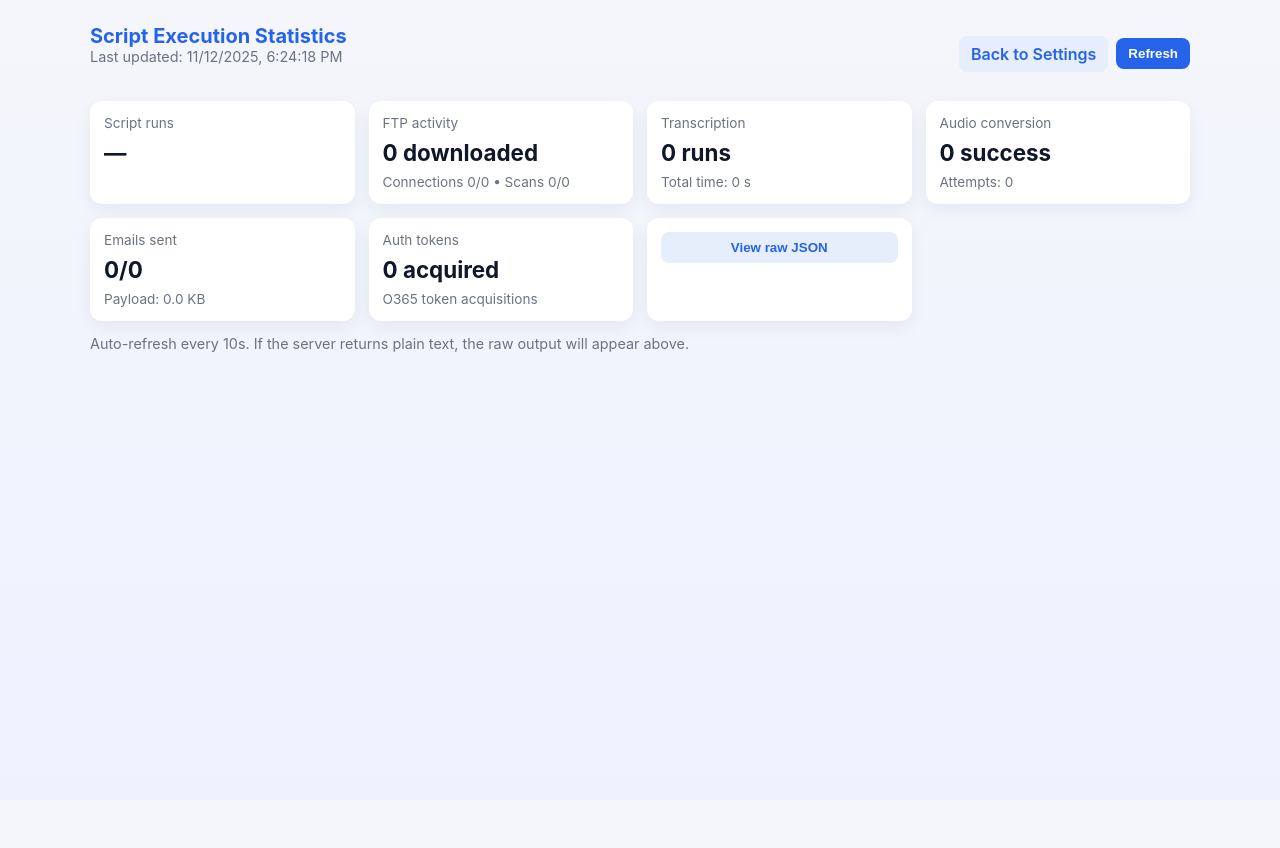
After one commit to SuperSmayMCM/VoicemailEmailBot, a Flask app: page /statistics in a window 1280 px wide. The commit adds this page. Run offline with Flask 3, Linux system fonts and the light colour scheme; the visitor is signed in with stand-in values (Sample User, id 1); data that the repository does not hold is empty.

Commit message:
Basic stats page

```diff
--- a/server.py
+++ b/server.py
@@ -203,6 +203,14 @@ def save_mailbox_emails(data):
     with open(MAILBOX_EMAILS_PATH, 'w') as f:
         json.dump(data, f, indent=4)
 
+def get_statistics():
+    """Loads statistics from statistics.json."""
+    stats_path = 'statistics.json'
+    if os.path.exists(stats_path):
+        with open(stats_path, 'r') as f:
+            return json.load(f)
+    return {}
+
 @app.route('/login', methods=['GET', 'POST'])
 def login():
     if request.method == 'POST':
@@ -255,12 +263,26 @@ def logs():
     # The initial content is now just a placeholder, JS will fetch the real log.
     return render_template('logs.html', log_content="Loading logs...")
 
+@app.route('/statistics')
+def statistics():
+    if not session.get('logged_in'):
+        return redirect(url_for('login'))
+    # The initial content is now just a placeholder, JS will fetch the real log.
+    return render_template('statistics.html', stats_content="Loading statistics...")
+
 @app.route('/get_log_data')
 def get_log_data():
     if not session.get('logged_in'):
         return "Not authorized", 401
     with log_lock:
         return current_web_log
+
+@app.route('/get_statistics_data')
+def get_statistics_data():
+    if not session.get('logged_in'):
+        return "Not authorized", 401
+    with log_lock:
+        return get_statistics()
 
 @app.route('/save', methods=['POST'])
 def save_settings():
--- a/templates/index.html
+++ b/templates/index.html
@@ -32,6 +32,7 @@
             <h1>Voicemail Email Configuration</h1>
             <div>
                 <a href="/logs" class="button" style="background-color: #17a2b8;">View Logs</a>
+                <a href="/statistics" class="button" style="background-color: #52b817;">View Statistics</a>
                 <a href="/logout" class="button" style="background-color: #6c757d;">Logout</a>
             </div>
         </div>
--- /dev/null
+++ b/templates/statistics.html
@@ -0,0 +1,178 @@
+<!DOCTYPE html>
+<html lang="en">
+<head>
+    <meta charset="UTF-8">
+    <meta name="viewport" content="width=device-width, initial-scale=1.0">
+    <title>Script Statistics</title>
+    <style>
+        :root{
+            --bg: #f4f6fb;
+            --card: #ffffff;
+            --muted: #6b7280;
+            --accent: #2563eb;
+            --success: #16a34a;
+            --glass: rgba(255,255,255,0.6);
+        }
+        html,body{height:100%;}
+        body { font-family: -apple-system, BlinkMacSystemFont, "Segoe UI", Roboto, "Helvetica Neue", Arial, sans-serif; background: linear-gradient(180deg,var(--bg),#eef2ff); color: #111827; margin: 0; padding: 24px; }
+        .wrap { max-width:1100px; margin: 0 auto; }
+        header { display:flex; align-items:center; justify-content:space-between; gap:12px; margin-bottom:18px; }
+        h1 { margin:0; font-size:1.25rem; color:var(--accent); }
+        .controls { display:flex; gap:8px; align-items:center; }
+        .btn { background:var(--accent); color:#fff; border:none; padding:8px 12px; border-radius:8px; text-decoration:none; font-weight:600; cursor:pointer; }
+        .btn.secondary { background:#e6eefc; color:var(--accent); }
+
+        .summary { display:flex; gap:12px; align-items:center; margin-bottom:18px; }
+        .last-updated { color:var(--muted); font-size:0.9rem; }
+
+        .stats-grid { display:grid; grid-template-columns: repeat(auto-fit, minmax(220px, 1fr)); gap:14px; }
+        .card { background:var(--card); border-radius:12px; padding:14px; box-shadow: 0 6px 18px rgba(16,24,40,0.06); display:flex; flex-direction:column; gap:8px; }
+        .card .title { color:var(--muted); font-size:0.85rem; }
+        .card .value { font-size:1.4rem; font-weight:700; color:#0f172a; }
+        .sub { color:var(--muted); font-size:0.85rem; }
+
+        .row { display:flex; gap:10px; align-items:center; justify-content:space-between; }
+        .mini { display:flex; gap:8px; align-items:center; }
+        .badge { background:#eefaf1; color:var(--success); padding:4px 8px; border-radius:999px; font-weight:700; font-size:0.85rem; }
+
+        .raw-area { margin-top:14px; border-radius:8px; overflow:hidden; }
+        pre { margin:0; background:#0b1220; color:#e6eef6; padding:12px; font-family: "SF Mono", "Fira Code", Consolas, monospace; max-height:320px; overflow:auto; }
+
+        .footer { margin-top:14px; color:var(--muted); font-size:0.9rem; }
+
+        @media (max-width:520px){
+            header { flex-direction:column; align-items:flex-start; gap:8px; }
+            .summary { flex-direction:column; align-items:flex-start; }
+        }
+    </style>
+</head>
+<body>
+    <div class="wrap">
+        <header>
+            <div>
+                <h1>Script Execution Statistics</h1>
+                <div class="summary">
+                    <div class="last-updated" id="last-updated">Loading…</div>
+                </div>
+            </div>
+            <div class="controls">
+                <a href="/" class="btn secondary">Back to Settings</a>
+                <button id="refreshBtn" class="btn">Refresh</button>
+            </div>
+        </header>
+
+        <main>
+            <section class="stats-grid" id="statsGrid">
+                <!-- cards injected here -->
+            </section>
+
+            <div class="raw-area" id="rawArea" hidden>
+                <pre id="rawPre">Loading statistics...</pre>
+            </div>
+
+            <div class="footer">Auto-refresh every 10s. If the server returns plain text, the raw output will appear above.</div>
+        </main>
+    </div>
+
+    <script>
+        const statsGrid = document.getElementById('statsGrid');
+        const rawArea = document.getElementById('rawArea');
+        const rawPre = document.getElementById('rawPre');
+        const lastUpdated = document.getElementById('last-updated');
+        const refreshBtn = document.getElementById('refreshBtn');
+
+        function fmtNumber(n){ return (n===undefined || n===null) ? '—' : n.toLocaleString(); }
+        function fmtBytes(b){ if(!b && b!==0) return '—'; const mb = b/1024/1024; return mb>=1 ? mb.toFixed(2)+' MB' : (b/1024).toFixed(1)+' KB'; }
+
+        function buildCard(title, value, sub){
+            const el = document.createElement('div'); el.className = 'card';
+            el.innerHTML = `<div class="title">${title}</div><div class="value">${value}</div>${sub?`<div class="sub">${sub}</div>`:''}`;
+            return el;
+        }
+
+        async function fetchStatistics(){
+            try{
+                const res = await fetch('/get_statistics_data');
+                if(!res.ok){ throw new Error('Server: '+res.status); }
+
+                const ct = res.headers.get('content-type') || '';
+                if(ct.includes('application/json')){
+                    const data = await res.json();
+                    renderFromJson(data);
+                } else {
+                    // try to parse as JSON text, otherwise show raw text
+                    const text = await res.text();
+                    try{ const data = JSON.parse(text); renderFromJson(data); }
+                    catch(e){ showRaw(text); }
+                }
+                const now = new Date(); lastUpdated.textContent = 'Last updated: '+now.toLocaleString();
+            }catch(err){
+                showRaw('Error fetching statistics: '+err.message);
+                lastUpdated.textContent = 'Last update: failed';
+            }
+        }
+
+        function showRaw(text){ rawArea.hidden = false; rawPre.textContent = text; statsGrid.innerHTML = ''; }
+
+        function renderFromJson(data){
+            rawArea.hidden = true; rawPre.textContent = '';
+            statsGrid.innerHTML = '';
+
+            // defensive pathing for missing fields
+            const gen = (data && data.general) || {};
+            const ftp = (data && data.ftp) || {};
+            const email = (data && data.email) || {};
+            const audio = (data && data.audio_conversion) || {};
+            const trans = (data && data.transcription) || {};
+
+            const scriptRuns = gen.script_runs && gen.script_runs.total;
+            const filesProcessed = gen.files_processed && gen.files_processed.total;
+
+            statsGrid.appendChild(buildCard('Script runs', fmtNumber(scriptRuns), filesProcessed ? `${fmtNumber(filesProcessed)} files processed` : ''));
+
+            // FTP card: attempts / successes
+            const ftpConn = ftp.ftp_connection || {};
+            const ftpScan = ftp.ftp_scan || {};
+            const ftpDownload = ftp.ftp_file_download || {};
+            const ftpSub = `Connections ${fmtNumber(ftpConn.successes||0)}/${fmtNumber(ftpConn.attempts||0)} • Scans ${fmtNumber(ftpScan.successes||0)}/${fmtNumber(ftpScan.attempts||0)}`;
+            statsGrid.appendChild(buildCard('FTP activity', `${fmtNumber(ftpDownload.successes||0)} downloaded`, ftpSub));
+
+            // transcription timing
+            const transTimeSec = (trans.whisper_transcription_time_seconds && trans.whisper_transcription_time_seconds.total) || Math.round(((trans.whisper_transcription_time_ms && trans.whisper_transcription_time_ms.total)||0)/1000);
+            const transAttempts = (trans.whisper_transcription && trans.whisper_transcription.attempts) || 0;
+            statsGrid.appendChild(buildCard('Transcription', `${fmtNumber(transAttempts)} runs`, `Total time: ${fmtNumber(transTimeSec)} s`));
+
+            // audio conversion
+            const ffmpeg = audio.ffmpeg_conversion || {};
+            statsGrid.appendChild(buildCard('Audio conversion', `${fmtNumber(ffmpeg.successes||0)} success`, `Attempts: ${fmtNumber(ffmpeg.attempts||0)}`));
+
+            // Email
+            const emailSend = email.email_send || {};
+            const payload = (email.email_payload_bytes && email.email_payload_bytes.total) || 0;
+            statsGrid.appendChild(buildCard('Emails sent', `${fmtNumber(emailSend.successes||0)}/${fmtNumber(emailSend.attempts||0)}`, `Payload: ${fmtBytes(payload)}`));
+
+            // O365 / tokens
+            const o365 = (data && data.O365) || {};
+            const tokens = (o365.token_acquisition && o365.token_acquisition.successes) || 0;
+            statsGrid.appendChild(buildCard('Auth tokens', `${fmtNumber(tokens)} acquired`, 'O365 token acquisitions'));
+
+            // small raw dump button/area: toggle to view raw JSON
+            const rawCard = document.createElement('div'); rawCard.className = 'card';
+            const btn = document.createElement('button'); btn.className='btn secondary'; btn.textContent = 'View raw JSON';
+            btn.onclick = ()=>{ rawArea.hidden = !rawArea.hidden; if(!rawArea.hidden) rawPre.textContent = JSON.stringify(data, null, 2); };
+            rawCard.appendChild(btn);
+            statsGrid.appendChild(rawCard);
+        }
+
+        // initial fetch + interval
+        fetchStatistics();
+        const intervalId = setInterval(fetchStatistics, 10000);
+
+        // UI handlers
+        refreshBtn.addEventListener('click', ()=>{ fetchStatistics(); });
+
+        // cleanup on unload (if SPA), not strictly necessary here
+        window.addEventListener('beforeunload', ()=> clearInterval(intervalId));
+    </script>
+</body>
+</html>
```
